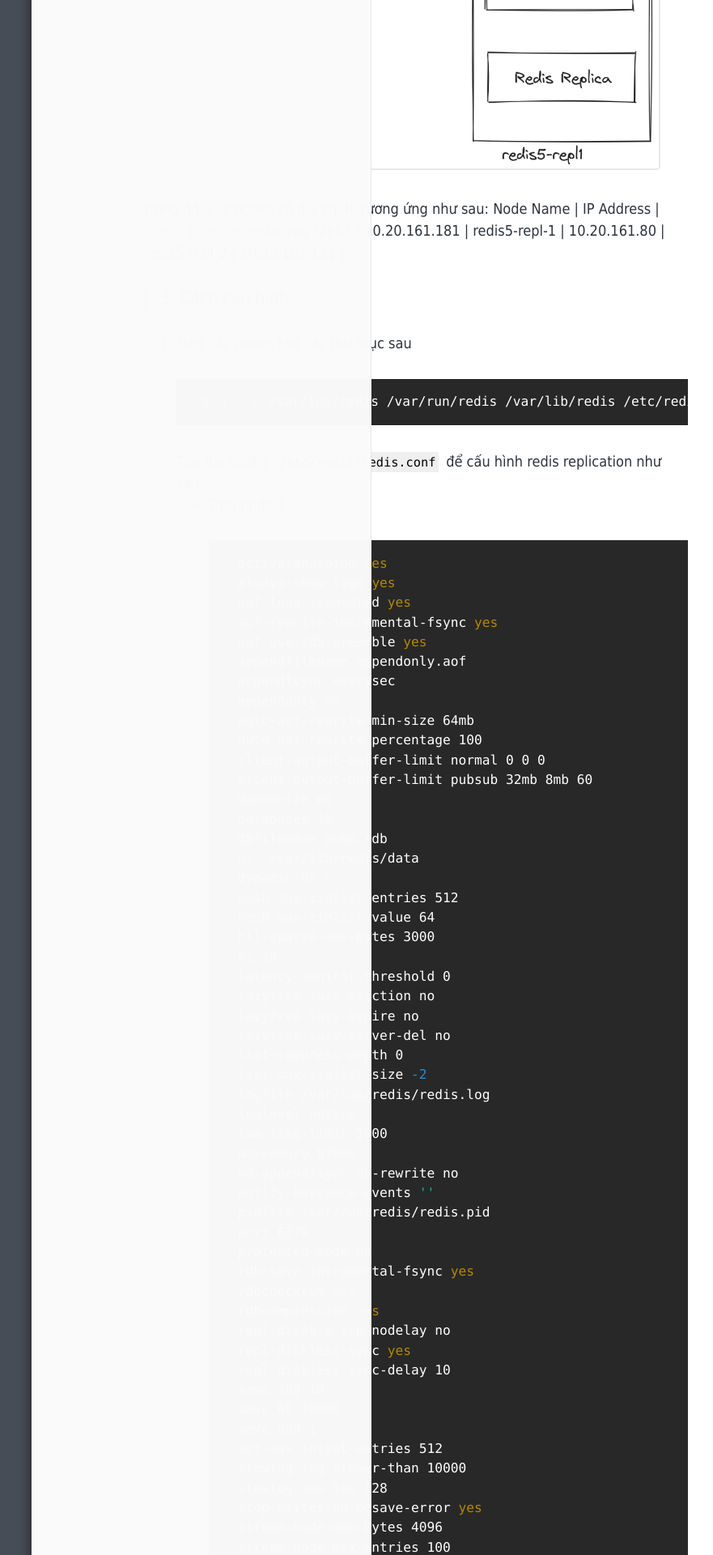
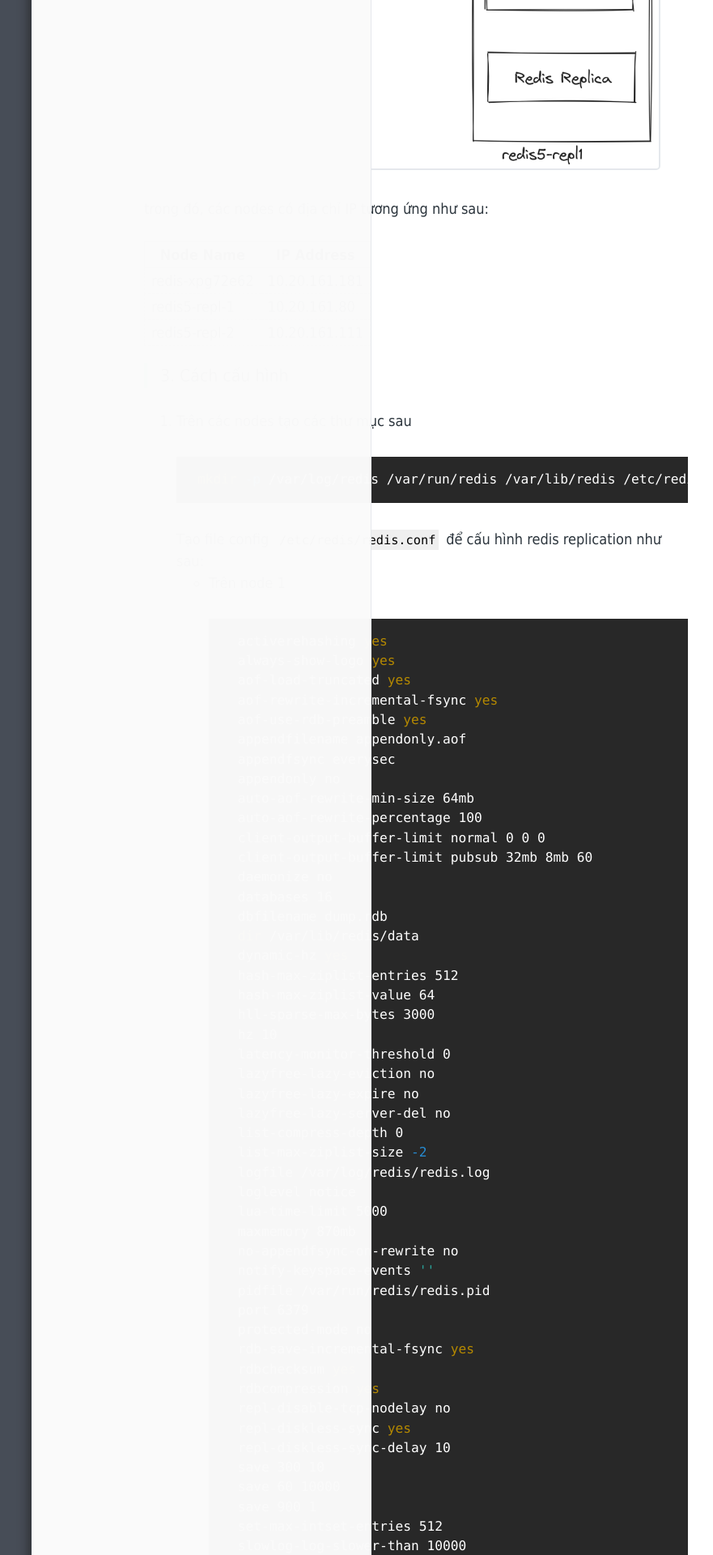
Before and after one commit to botranvan/botranvan.github.io, a Jekyll site: the page built from _posts/tech/2023-09-27-how-to-config-redis-with-sentinel.md, in a window 1280 px wide. Shown: the part 2482-4402 px from the top of the page at 81% size, without its empty margins (126-1007 px from the left). Built offline with Jekyll 4.4.1, drawn with Linux system fonts in a browser that asks for light colours; comment, search, counter and statistics services are not loaded; some of the changed lines change nothing that is shown; some of the changed text lies outside the part shown.

Commit message:
update docs

````diff
--- a/_posts/tech/2023-09-27-how-to-config-redis-with-sentinel.md
+++ b/_posts/tech/2023-09-27-how-to-config-redis-with-sentinel.md
@@ -36,6 +36,7 @@
 ![2023-09-27-how-to-config-redis-with-sentinel/arch.png](/images/2023-09-27-how-to-config-redis-with-sentinel/arch.png)
 
 trong đó, các nodes có địa chỉ IP tương ứng như sau:
+
 Node Name | IP Address |
 ----------|------------
 redis-xpg72e62 | 10.20.161.181 |
@@ -257,6 +258,7 @@
     Lưu ý: Cần thay địa chỉ IP tương ứng của bạn vào
 
     Tạo file config `/etc/redis/sentinel.conf` để cấu hình sentinel như sau:
+    - Trên node 1
         ```bash
         daemonize no
         dir /var/lib/redis/data
@@ -328,9 +330,10 @@
 
 2. Tạo container database trên các nodes
 
-Trên các nodes tiến hành tạo các containers như sau:
+    Trên các nodes tiến hành tạo các containers như sau:
 
 - Tạo container chạy Redis
+
     ```bash
         docker create --name database --network host \
         -v /dev/shm:/dev/shm \
@@ -341,6 +344,7 @@
         redis:5.0.14 /etc/redis/sentinel.conf
         ```
 - Tạo container chạy Sentinel
+
     ```bash
         docker create --name sentinel --network host \
         -v /dev/shm:/dev/shm \
````
